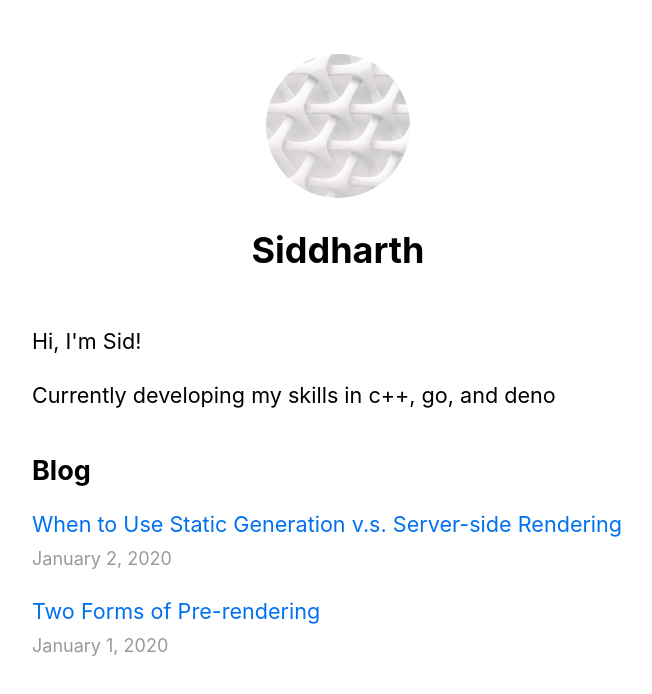
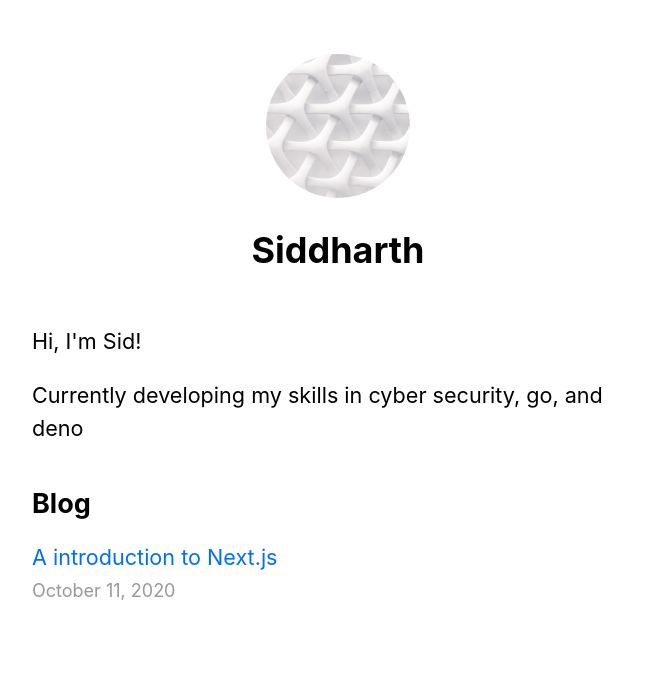
Before and after one commit to sid-shakthivel/sid-shakthivel-blog, a Next.js app: page / in a window 1280 px wide. Shown: the top 694 px of the page, without its empty margins (302-954 px from the left). Built offline with nearby package versions, Linux system fonts and the light colour scheme.

Commit message:
Added blog post

```diff
--- a/pages/index.js
+++ b/pages/index.js
@@ -13,7 +13,10 @@ export default function Home({ allPosts }) {
             </Head>
             <section className={utilStyles.headingMd}>
                 <p>Hi, I'm Sid!</p>
-                <p>Currently developing my skills in c++, go, and deno</p>
+                <p>
+                    Currently developing my skills in cyber security, go, and
+                    deno
+                </p>
             </section>
 
             <section
--- a/posts/pre-rendering.md
+++ b/posts/pre-rendering.md
@@ -1,11 +1,18 @@
 ---
-title: 'Two Forms of Pre-rendering'
-date: '2020-01-01'
+title: 'A introduction to Next.js'
+date: '2020-10-11'
 ---
 
-Next.js has two forms of pre-rendering: **Static Generation** and **Server-side Rendering**. The difference is in **when** it generates the HTML for a page.
+Next.js is a react framework, allowing you to write react on the server. It allows developers to use both static and server rendering.
 
--   **Static Generation** is the pre-rendering method that generates the HTML at **build time**. The pre-rendered HTML is then _reused_ on each request.
--   **Server-side Rendering** is the pre-rendering method that generates the HTML on **each request**.
+-   Static Generation is where HTML is generated at build time and then reused on requests. This is useful for a site which does not have dynamic content like a blog.
 
-Importantly, Next.js lets you **choose** which pre-rendering form to use for each page. You can create a "hybrid" Next.js app by using Static Generation for most pages and using Server-side Rendering for others.
+-   Server-side rendering is where the HTML is generated per request - this is good for a dashboard where user information is different for each client.
+
+Dynamic routing is another interesting feature - you can get multiple pages of the same format with different data. The cool thing is if you just make more data, you can get more pages that are exactly the same. This is useful for blogs.
+
+Sites can run faster with client side routing, when a user clicks a route, its handled by javascript that is loaded on the page, the URL changes however there is no request to the server. This means that routing between pages is faster, however the whole site needs to be loaded on the first request - therefore it takes longer to initially load.
+
+If you haven't heard of css modules, you should pay attention to this, they allow you to write conventional css with a twist. When defining styles for a component you can make sure only a certain bit of css works for each component and you can write custom names for your modules of css! Next.js supports this out of the box.
+
+Finally, your development environment supports Fast Refresh meaning as soon as you make a change to your code your site updates automatically so you can relish in the result (hopefully).
--- a/posts/ssg-ssr.md
+++ /dev/null
@@ -1,19 +0,0 @@
----
-title: 'When to Use Static Generation v.s. Server-side Rendering'
-date: '2020-01-02'
----
-
-We recommend using **Static Generation** (with and without data) whenever possible because your page can be built once and served by CDN, which makes it much faster than having a server render the page on every request.
-
-You can use Static Generation for many types of pages, including:
-
--   Marketing pages
--   Blog posts
--   E-commerce product listings
--   Help and documentation
-
-You should ask yourself: "Can I pre-render this page **ahead** of a user's request?" If the answer is yes, then you should choose Static Generation.
-
-On the other hand, Static Generation is **not** a good idea if you cannot pre-render a page ahead of a user's request. Maybe your page shows frequently updated data, and the page content changes on every request.
-
-In that case, you can use **Server-Side Rendering**. It will be slower, but the pre-rendered page will always be up-to-date. Or you can skip pre-rendering and use client-side JavaScript to populate data.
```
